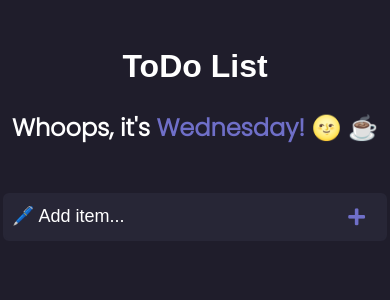
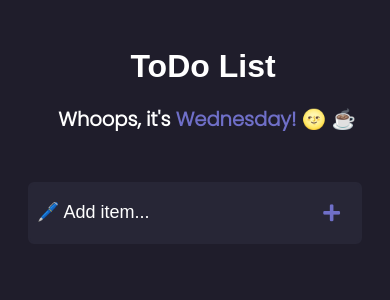
Before and after one commit to premakhil/TuDu, a React (Create React App) app: page / in a window 390 px wide. Shown: the top 300 px of the page. Built offline with nearby package versions, Linux system fonts and the light colour scheme.

Commit message:
Mobile responsiveness added

```diff
--- a/src/App.css
+++ b/src/App.css
@@ -3,12 +3,14 @@
 * {
   margin: 0;
   padding: 0;
-  box-sizing: border-box;
+  box-sizing: inherit;
+
 }
 
 body {
   background-color: #1f1d2b;
   font-family: 'Poppins', sans-serif;
+
 }
 
 
@@ -185,3 +187,61 @@ h2 {
   margin-top: 1rem;
 
 }
+
+
+
+@media only screen and (max-width: 600px) {            /*for mobile */
+
+  .mainHeading {
+    margin-left: 1rem;
+  }
+
+  .subHeading {
+    margin-left: 1.5rem;
+    font-size: small;
+  }
+
+  .app .input {
+    width: 20em;
+  }
+
+  .app .todos .todo {
+    width: 20em;
+  }
+
+}
+
+
+
+@media screen and (device-aspect-ratio: 40/71) {         /* for iphone 5 */
+  .app .input {
+      width: 18em;
+    }
+
+    .app .todos .todo {
+    width: 18em;
+  }
+
+  .app h1, h2 {
+    color: white;
+    font-size: 1.2em;
+}
+
+
+
+
+}
+
+
+
+@media(max-width: 320px){                             /* for galaxy fold */
+  .app .input {
+    width: 15em;
+  }
+
+  .app .todos .todo {
+    width: 15em;
+
+  }
+
+}
--- a/src/App.js
+++ b/src/App.js
@@ -25,6 +25,10 @@ function App() {
         if (toDo) {
             setToDos([...toDos, { text: toDo, id: Date.now(), status: false }]);
             setToDo('');
+
+            var docWidth = document.documentElement.offsetWidth;
+
+
 
 
 
```
